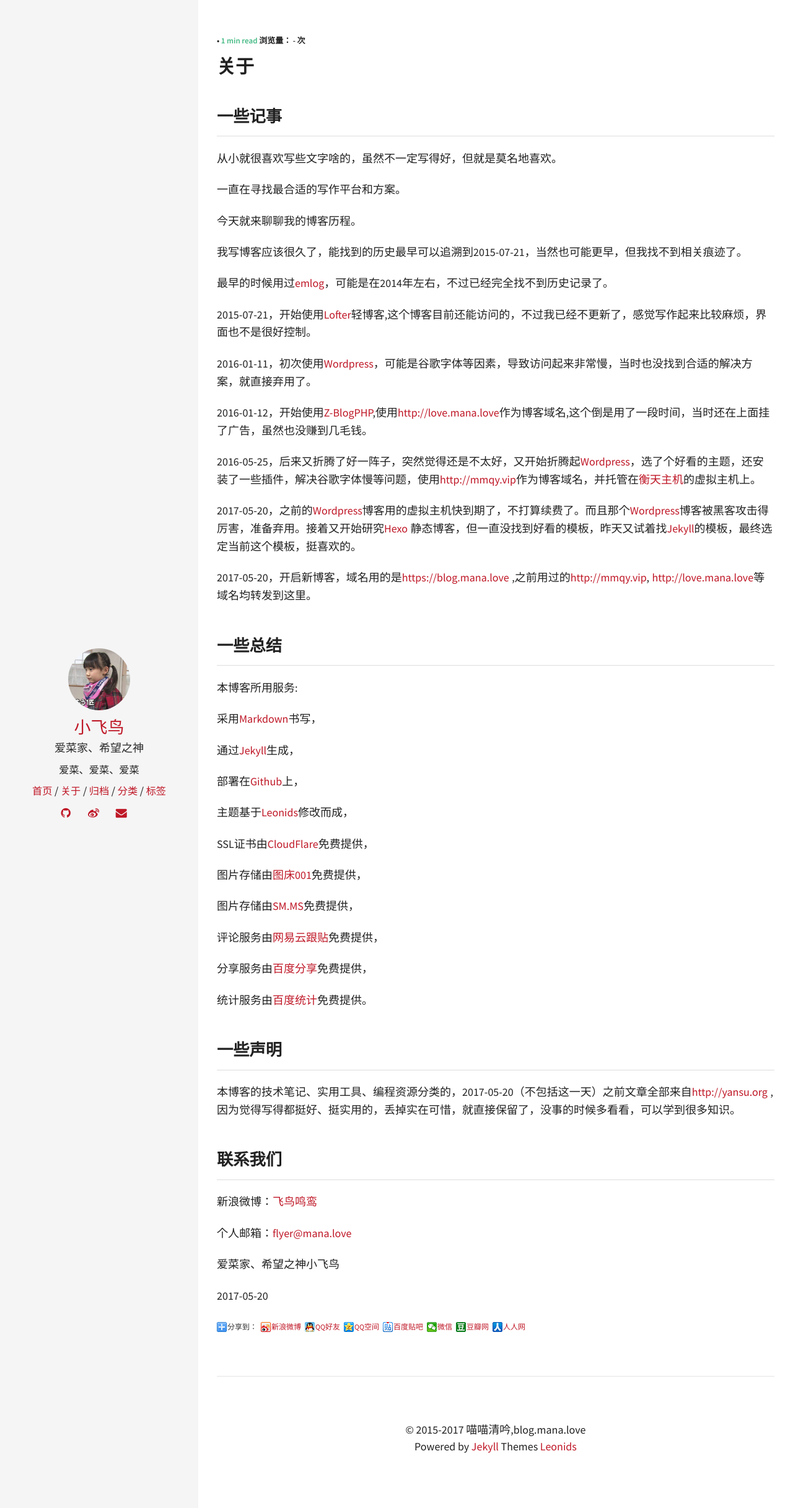
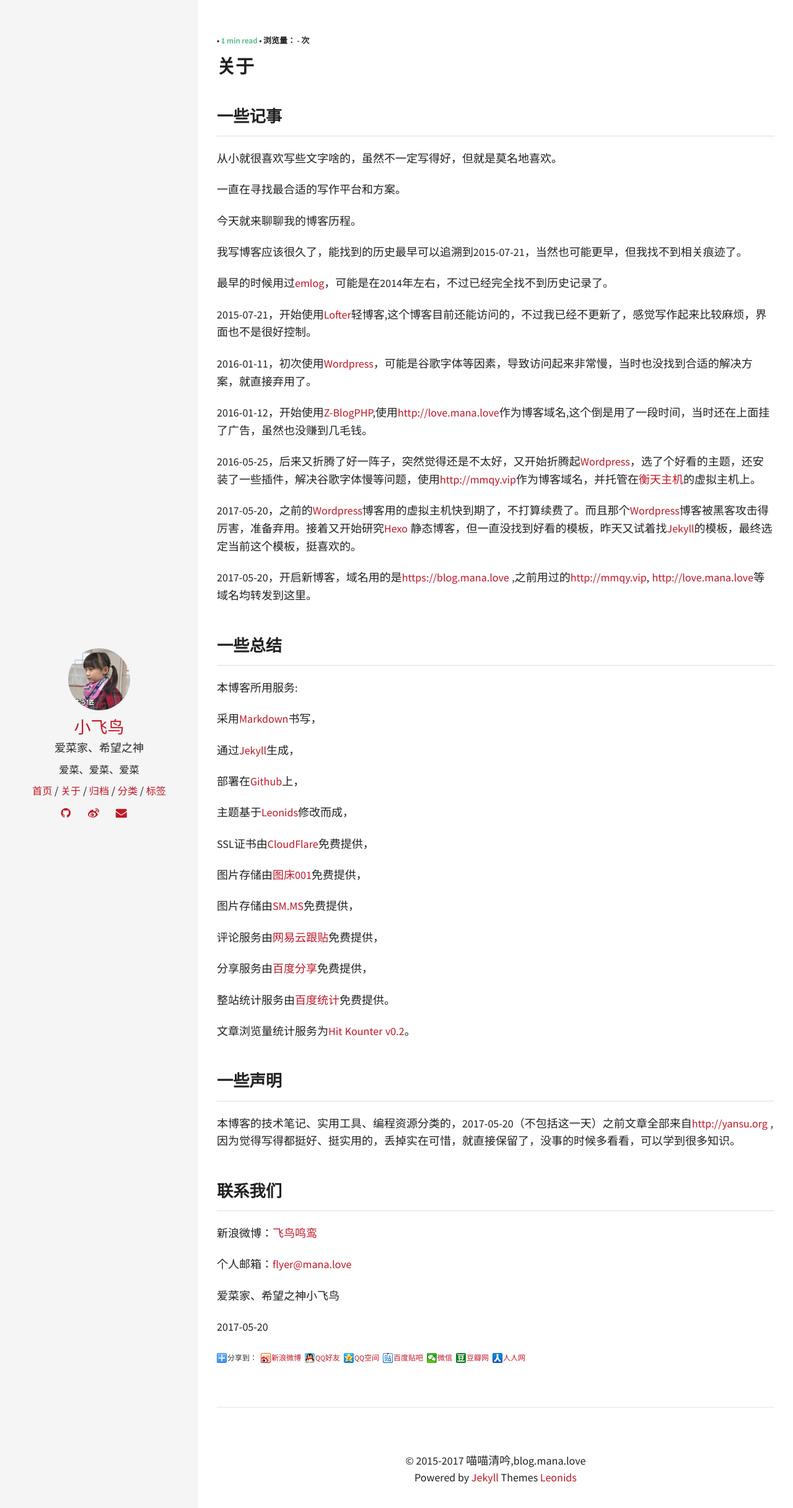
Before and after one commit to ashidamana/ashidamana.github.io, a Jekyll site: the page built from about.md, in a window 1280 px wide. Shown: the top 2433 px of the page at 62% size. Built offline with Jekyll 4.4.1, drawn with Linux system fonts in a browser that asks for light colours; comment, search, counter and statistics services are not loaded.

Commit message:
baidu statistic

```diff
--- a/_layouts/post.html
+++ b/_layouts/post.html
@@ -27,6 +27,7 @@
             </span>
             •
             {% include read_time.html %}
+            •
             浏览量：<span data-hk-page="current"> - </span>次<span class="pause"></span>
         </span>
         <h1 title="{{ page.title }}">{{ page.title }}</h1>
--- a/about.md
+++ b/about.md
@@ -49,7 +49,9 @@
 
 分享服务由[百度分享](http://share.baidu.com)免费提供，
 
-统计服务由[百度统计](http://tongji.baidu.com)免费提供。
+整站统计服务由[百度统计](http://tongji.baidu.com)免费提供。
+
+文章浏览量统计服务为[Hit Kounter v0.2](http://jerryzou.com/posts/introduction-to-hit-kounter-lc/)。
 
 ## 一些声明
 
```
